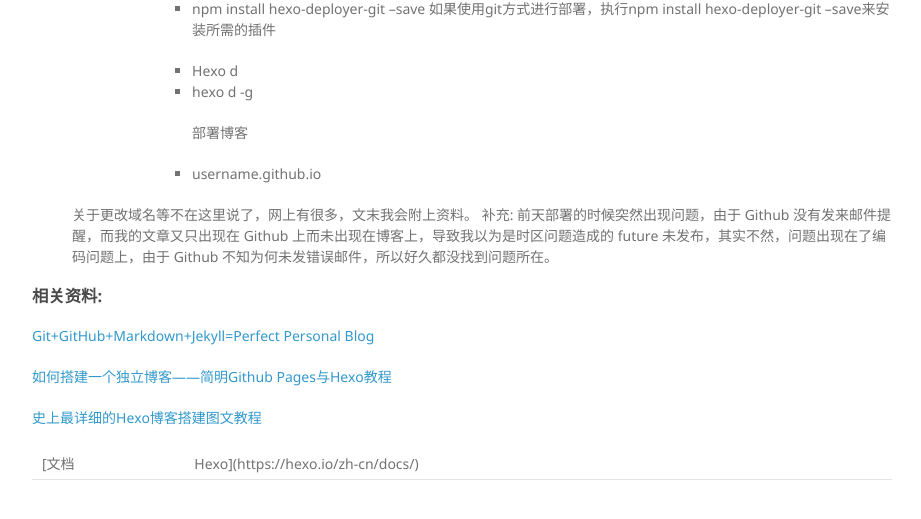
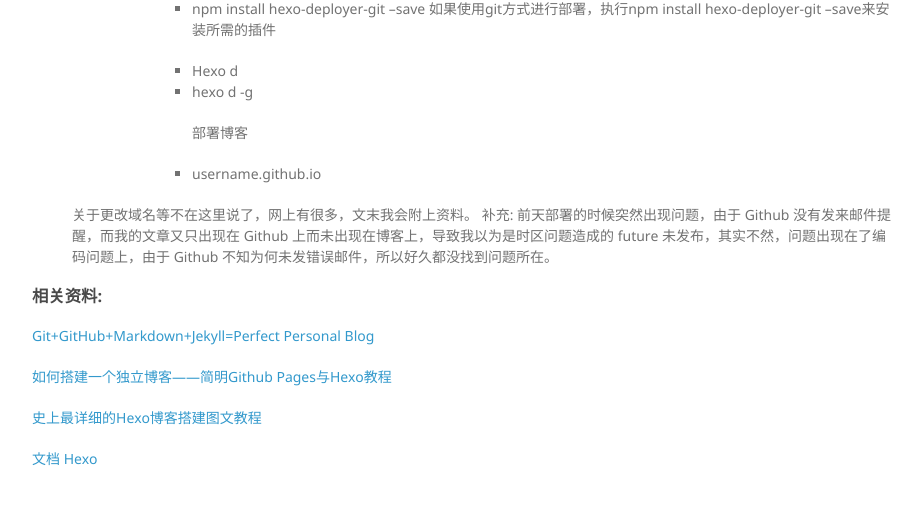
Before and after one commit to SFmonkey/sfmonkey.github.com, a Jekyll site: the page built from _posts/2016-7-25-githubpages.md, in a window 1280 px wide and 900 px high, scrolled down 2415 px. Shown: the top 519 px of the window, without its empty margins (178-1099 px from the left). Built offline with Jekyll 4.4.1, drawn with Linux system fonts in a browser that asks for light colours; comment, search, counter and statistics services are not loaded.

Commit message:
addsomeinblog5

```diff
--- a/_posts/2016-7-25-githubpages.md
+++ b/_posts/2016-7-25-githubpages.md
@@ -126,4 +126,4 @@
 
 [史上最详细的Hexo博客搭建图文教程](https://xuanwo.org/2015/03/26/hexo-intor/)
 
-[文档|Hexo](https://hexo.io/zh-cn/docs/)
+[文档 Hexo](https://hexo.io/zh-cn/docs/)
```
